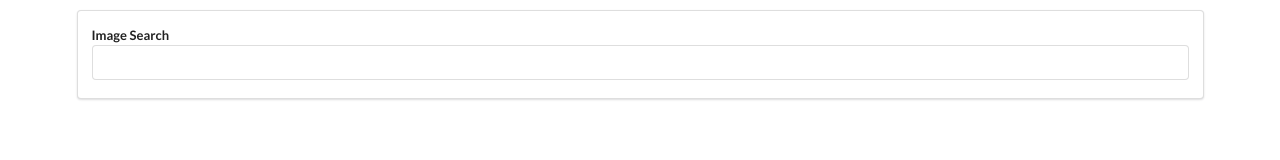
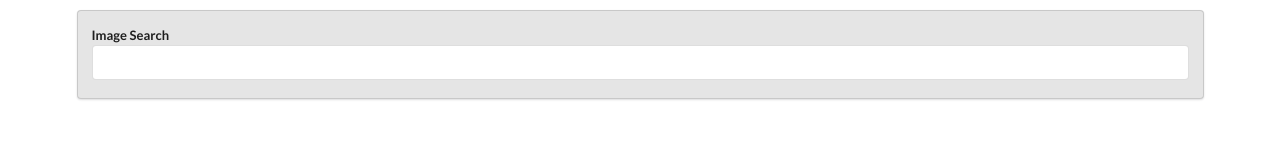
Before and after one commit to aloy4646/ReactJS-GettingStarted, a React app: page / in a window 1280 px wide. Built offline with nearby package versions, Linux system fonts and the light colour scheme.

Commit message:
edit css

```diff
--- a/src/ImageList.css
+++ b/src/ImageList.css
@@ -8,4 +8,5 @@
 .image-list img {
     width: 250px;
     grid-row-end: span 2;
+    border-radius: 3%;
 }
--- a/src/index.js
+++ b/src/index.js
@@ -59,7 +59,7 @@ class SearchBar extends React.Component{
 
     render(){
         return(
-            <div className="ui segment">
+            <div className="ui segment" style={{ backgroundColor: 'rgba(0, 0, 0, 0.1)' }}>
                 <form onSubmit={this.onFormSubmit} className="ui form">
                     <div className="field">
                         <label>Image Search
```
